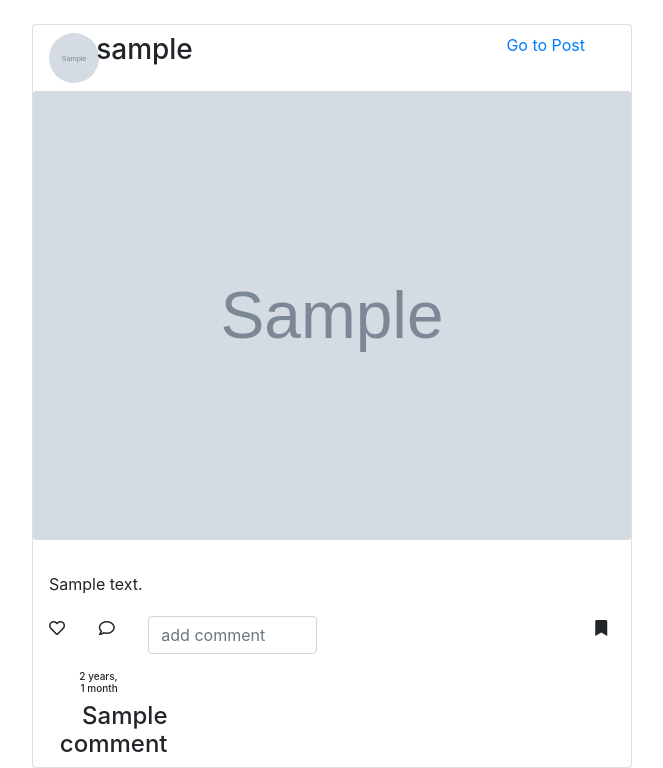
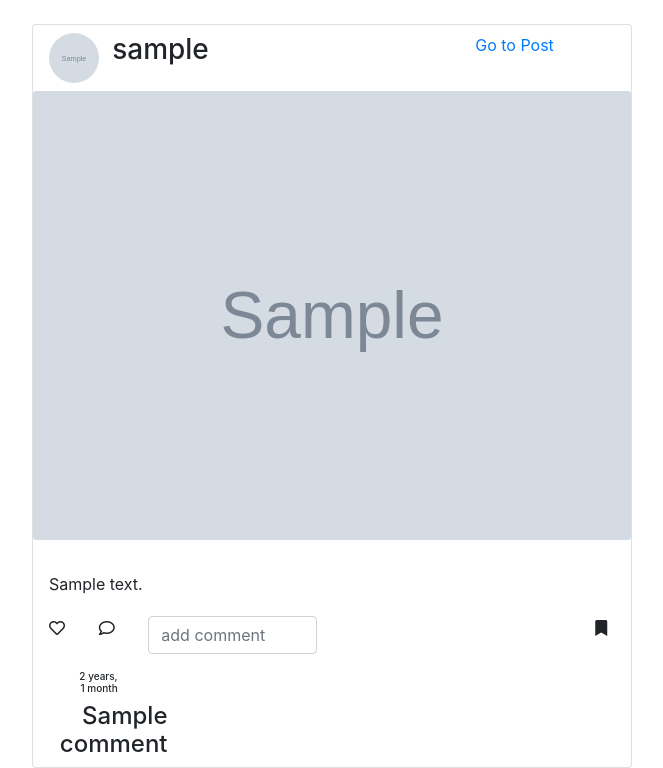
Before and after one commit to faisoabdirisak/instagram, a Django app: template clone/templates/auth/home.html in a window 1280 px wide. Shown: the part 79-847 px from the top of the page, without its empty margins (308-971 px from the left). Run offline with Django 4.2, Linux system fonts and the light colour scheme; the template is opened without the code that fills it: values that come from a table or form of the project are taken from there, others are empty; a user stored in the database is signed in; tables that the repository leaves empty hold one stand-in row (values such as "Sample post"); grey boxes marked "Sample" are stand-in pictures.

Commit message:
added profile changes changes

```diff
--- a/clone/templates/auth/home.html
+++ b/clone/templates/auth/home.html
@@ -13,8 +13,8 @@
                 <div class="card mx-auto custom-card" id="prova" style="width: 600px;">
                     <div class="row post-header col-12 py-2 px-3">
                        <div class="col-1 float-left"><img src="{{ user.profile.avatar.url }}" class="rounded-circle z-depth-0" style="width: 50px; height: 50px;"></div>
-                        <div class="col-3 float-left" ><h3>{{user.username}}</h3></div>
-                        <div class="col-5 float-left"><h3></h3></div>
+                        <div class="col-3 float-left ml-3" ><h3>{{user.username}}</h3></div>
+                        <div class="col-4 float-left"><h3></h3></div>
                         <div class="col-3 float-right text-right"><a href="{% url 'photo' photo.id %}">Go to Post</a></div>
                     </div>
                     <img class="card-img" src="{{photo.image.url}}" alt="Card image cap" >
```
